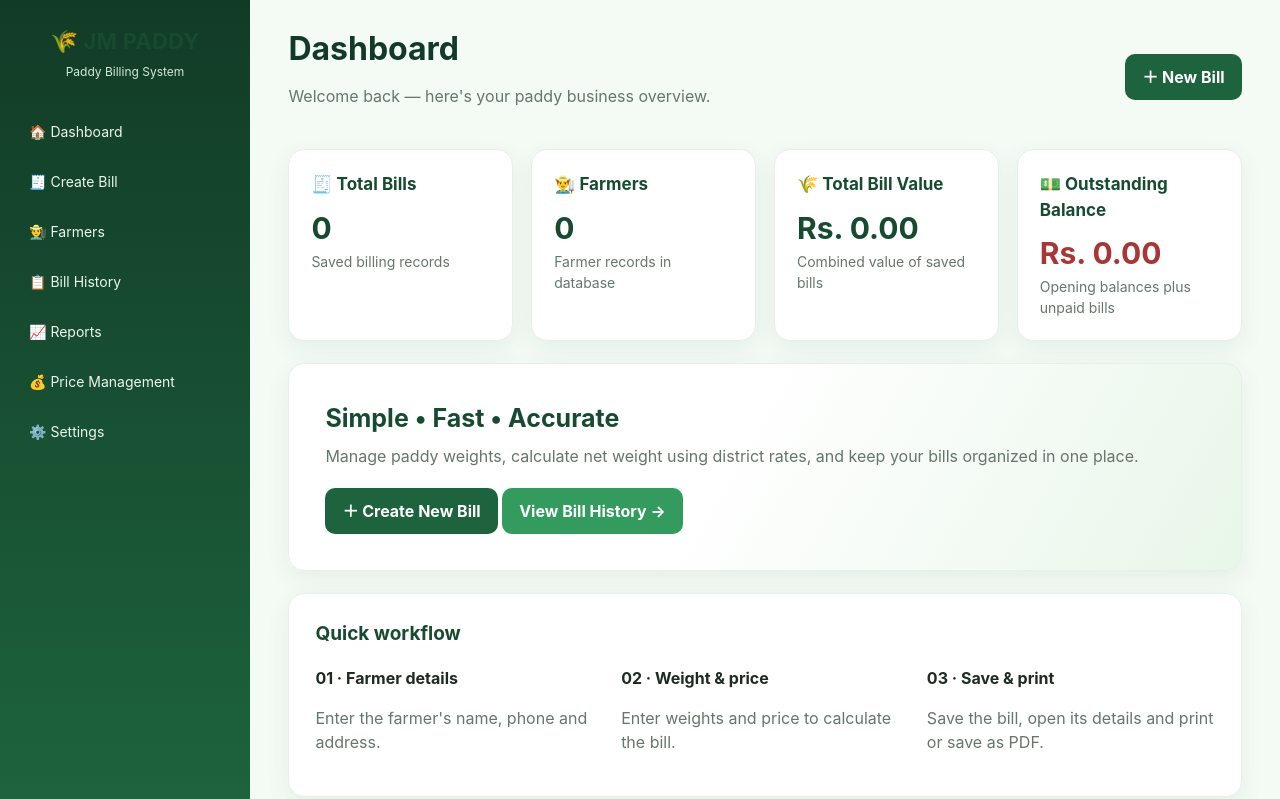
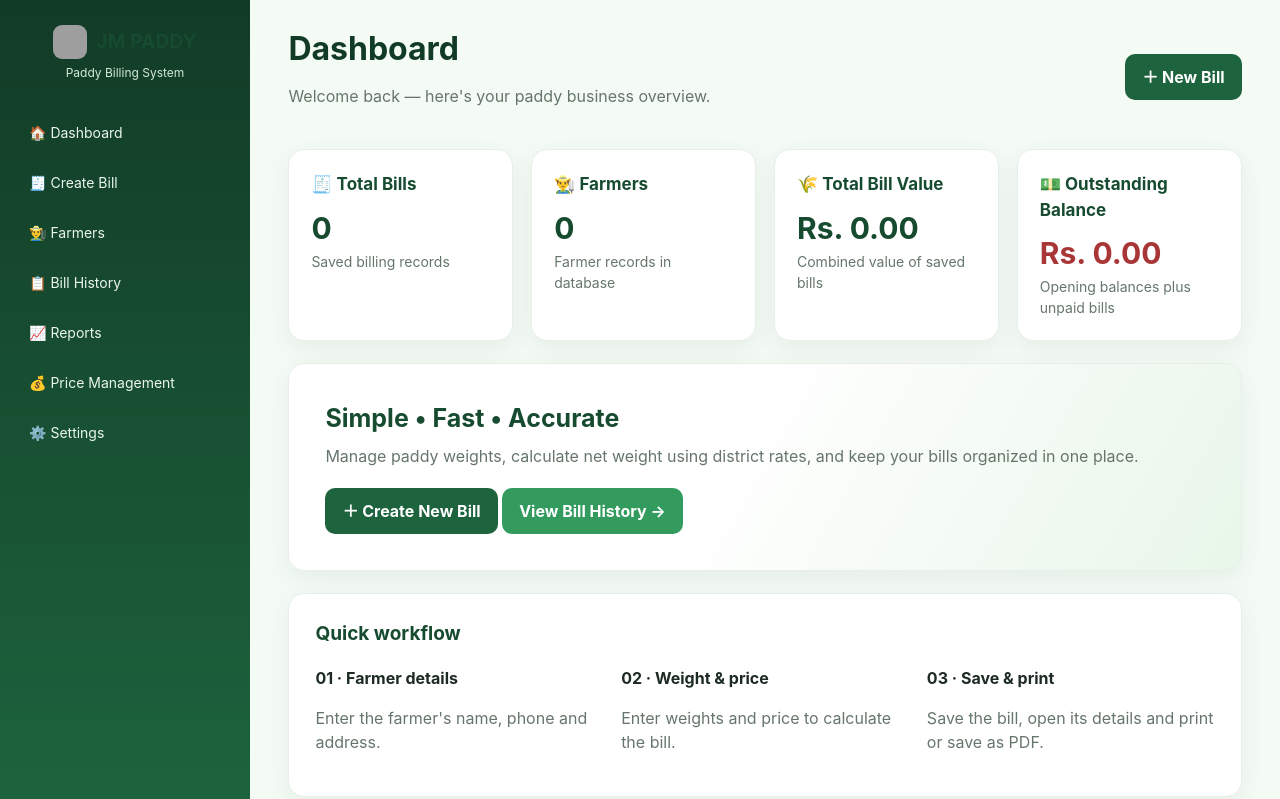
Before and after one commit to farisjm/jm-paddy-update, a PHP site: page /dashboard.php in a window 1280 px wide. Shown: the top 799 px of the page. Run offline with PHP 8.4, Linux system fonts and the light colour scheme; data that the repository does not hold is empty; grey boxes are pictures that could not be loaded.

Commit message:
Add editable business logo and district-ready UI

```diff
--- a/dashboard.php
+++ b/dashboard.php
@@ -20,7 +20,7 @@ if ($result) $outstanding += (float)$result->fetch_assoc()["total"];
 <!DOCTYPE html>
 <html lang="en"><head><meta charset="UTF-8"><meta name="viewport" content="width=device-width,initial-scale=1"><title>JM PADDY | Dashboard</title><link rel="stylesheet" href="style.css"></head>
 <body><div class="app">
-<aside class="sidebar"><h2>🌾 JM PADDY</h2><p class="subtitle">Paddy Billing System</p><nav><a href="dashboard.php">🏠 Dashboard</a><a href="bill.php">🧾 Create Bill</a><a href="farmers.php">👨‍🌾 Farmers</a><a href="history.php">📋 Bill History</a><a href="reports.php">📈 Reports</a><a href="prices.php">💰 Price Management</a><a href="settings.php">⚙️ Settings</a></nav></aside>
+<aside class="sidebar"><h2 class="brand"><img src="logo.php" alt="" /> JM PADDY</h2><p class="subtitle">Paddy Billing System</p><nav><a href="dashboard.php">🏠 Dashboard</a><a href="bill.php">🧾 Create Bill</a><a href="farmers.php">👨‍🌾 Farmers</a><a href="history.php">📋 Bill History</a><a href="reports.php">📈 Reports</a><a href="prices.php">💰 Price Management</a><a href="settings.php">⚙️ Settings</a></nav></aside>
 <main class="main"><header class="topbar"><div><h1>Dashboard</h1><p>Welcome back — here's your paddy business overview.</p></div><a class="btn" href="bill.php">＋ New Bill</a></header>
 <section class="cards">
 <div class="card"><h3>🧾 Total Bills</h3><strong style="font-size:30px;color:#174b30"><?= number_format($billCount) ?></strong><p>Saved billing records</p></div>
```
